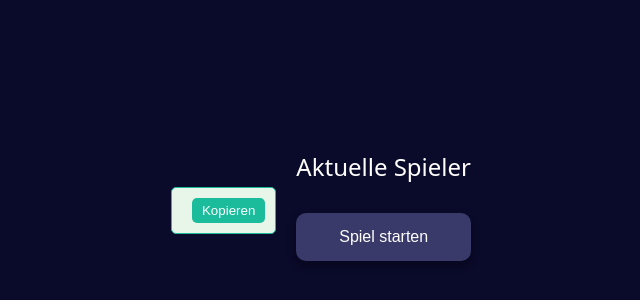
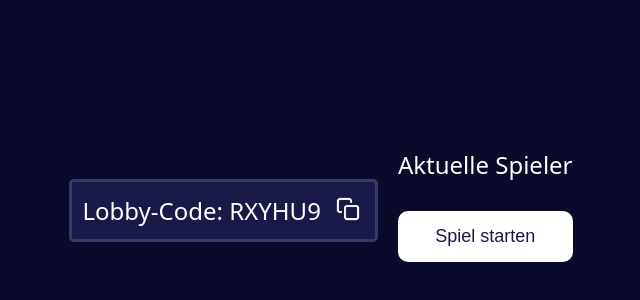
Before and after one commit to Baumii1/assoziationsspiel, a website: page lobby.html in a window 1280 px wide. Shown: the part 180-480 px from the top of the page, without its empty margins (309-949 px from the left). Drawn offline with nearby package versions, Linux system fonts and the light colour scheme; no server answers.

Commit message:
Design lobby changes

```diff
--- a/lobby-script.js
+++ b/lobby-script.js
@@ -10,11 +10,12 @@ document.addEventListener('DOMContentLoaded', () => {
     lobbyCodeDisplay.textContent = lobbyCode; // Lobby-Code anzeigen
 
     // Funktion zum Kopieren des Lobby-Codes in die Zwischenablage
-    copyButton.addEventListener('click', () => {
+    copyButton.addEventListener('click', function() {
+        const lobbyCode = document.getElementById('lobby-code').textContent;
         navigator.clipboard.writeText(lobbyCode).then(() => {
-            showErrorMessage('Lobby-Code kopiert!'); // Bestätigung, dass der Code kopiert wurde
+            alert('Lobby-Code kopiert: ' + lobbyCode); // Optional: Benutzerfeedback
         }).catch(err => {
-            showErrorMessage('Fehler beim Kopieren: ' + err);
+            console.error('Fehler beim Kopieren: ', err);
         });
     });
 
@@ -45,4 +46,6 @@ document.addEventListener('DOMContentLoaded', () => {
     function showErrorMessage(message) {
         errorMessageDiv.textContent = message;
     }
+
+
 });
--- a/lobby.html
+++ b/lobby.html
@@ -8,8 +8,10 @@
 </head>
 <body>
     <div class="lobby-code-container">
-        <span class="lobby-code" id="lobby-code-display"></span>
-        <button class="copy-button" id="copy-button">Kopieren</button>
+        <div class="lobby-code" id="lobby-code">Lobby-Code: RXYHU9</div>
+        <button class="copy-button" id="copy-button">
+            <img src="Bilder/copy-icon.png" alt="Copy" class="copy-icon" />
+        </button>
     </div>
     <div class="error-message" id="error-message"></div> <!-- Fehlernachricht -->
     <div id="game-screen" class="screen">
@@ -17,7 +19,7 @@
         <div id="players"></div>
         <button id="start-game" class="btn">Spiel starten</button>
     </div>
-    <script src="/socket.io/socket.io.js"></script>
+    <script src="https://cdn.socket.io/4.8.1/socket.io.min.js"></script>
     <script src="lobby-script.js"></script>
 </body>
 </html>
--- a/style.css
+++ b/style.css
@@ -48,35 +48,77 @@ h1, h2 {
     margin: 10px 0;
     border: none;
     border-radius: 10px;
-    background-color: #3a3a6a; /* Dunkelgrauer Hintergrund */
-    color: #ffffff;
-    font-size: 16px;
+    background-color: #ffffff; /* Weißer Hintergrund */
+    color: #1a1a4a; /* Textfarbe passend zum Hintergrund */
+    font-size: 18px; /* Größere Schriftgröße */
     cursor: pointer;
-    transition: background-color 0.3s, transform 0.2s;
-    box-shadow: 0 4px 10px rgba(0, 0, 0, 0.3);
+    transition: background-color 0.3s, transform 0.2s, opacity 0.3s;
     width: 100%; /* Volle Breite */
-    max-width: 300px; /* Maximale Breite */
+    max-width: 400px; /* Maximale Breite */
+}
+
+.btn:disabled {
+    opacity: 0.5; /* Leicht transparent bei deaktiviertem Zustand */
+    cursor: not-allowed; /* Zeiger nicht erlaubt */
 }
 
 .btn:hover {
-    background-color: #555; /* Hellerer Hintergrund bei Hover */
+    background-color: #f0f0f0; /* Hellerer Hintergrund bei Hover */
     transform: scale(1.05); /* Leichtes Vergrößern bei Hover */
 }
 
 /* Eingabefeld-Stile */
 input[type="text"] {
-    padding: 10px;
+    padding: 15px; /* Größeres Padding */
     margin: 10px 0;
-    border: 2px solid #3a3a6a; /* Dunkelgraue Umrandung */
+    border: 3px solid #3a3a6a; /* Dickere Umrandung */
     border-radius: 5px;
     width: 100%; /* Volle Breite */
-    max-width: 300px; /* Maximale Breite */
-    font-size: 16px;
+    max-width: 400px; /* Maximale Breite */
+    font-size: 18px; /* Größere Schriftgröße */
     transition: border-color 0.3s;
+    background-color: #1a1a4a; /* Hintergrundfarbe für Textfelder */
+    color: #ffffff; /* Textfarbe */
 }
 
 input[type="text"]::placeholder {
     color: #9ca3af; /* Hellgraue Platzhalterfarbe */
+}
+
+/* Lobby-Code Feld */
+.lobby-code-container {
+    display: flex;
+    align-items: center;
+    margin-bottom: 20px;
+    padding: 10px;
+    border: 3px solid #3a3a6a; /* Dicke Umrandung */
+    border-radius: 5px;
+    background-color: #1a1a4a; /* Hintergrundfarbe für Lobby-Code */
+}
+
+.lobby-code {
+    flex: 1;
+    font-size: 1.5em; /* Größere Schriftgröße */
+    color: #ffffff; /* Textfarbe für Lobby-Code */
+}
+
+.copy-button {
+    margin-left: 10px;
+    padding: 5px; /* Padding anpassen */
+    background-color: transparent; /* Hintergrund transparent */
+    border: none; /* Kein Rahmen */
+    cursor: pointer; /* Zeiger bei Hover */
+    transition: background-color 0.3s; /* Übergangseffekt */
+}
+
+.copy-button:hover {
+    background-color: rgba(255, 255, 255, 0.2); /* Leichter Hintergrund bei Hover */
+}
+
+.copy-icon {
+    width: 24px; /* Größe des Icons */
+    height: 24px; /* Größe des Icons */
+    filter: invert(1); /* Invertiere die Farben, um das Icon weiß zu machen */
 }
 
 /* Ergebnisse */
@@ -97,11 +139,12 @@ input[type="text"]::placeholder {
 @media (max-width: 600px) {
     .btn {
         width: 90%; /* Button auf mobilen Geräten breiter machen */
-        font-size: 14px;
+        font-size: 16px; /* Schriftgröße anpassen */
     }
 
     input[type="text"] {
         width: 90%; /* Eingabefeld auf mobilen Geräten breiter machen */
+        font-size: 16px; /* Schriftgröße anpassen */
     }
 }
 
@@ -224,39 +267,3 @@ input[type="text"]::placeholder {
 .screen.show {
     opacity: 1;
 }
-
-
-
-
-/* Stil für den Lobby-Code Kasten */
-.lobby-code-container {
-    display: flex;
-    align-items: center;
-    margin-bottom: 20px;
-    padding: 10px;
-    border: 1px solid #1ABC9C;
-    border-radius: 5px;
-    background-color: #E8F5E9;
-}
-.lobby-code {
-    flex: 1;
-    font-size: 1.2em;
-    color: #1ABC9C;
-}
-.copy-button {
-    margin-left: 10px;
-    padding: 5px 10px;
-    background-color: #1ABC9C;
-    color: white;
-    border: none;
-    border-radius: 5px;
-    cursor: pointer;
-    transition: background-color 0.3s;
-}
-.copy-button:hover {
-    background-color: #16A085;
-}
-.error-message {
-    color: red;
-    margin-top: 10px;
-}
```
Also changed, not shown: bilder/copy-icon.png (added).
